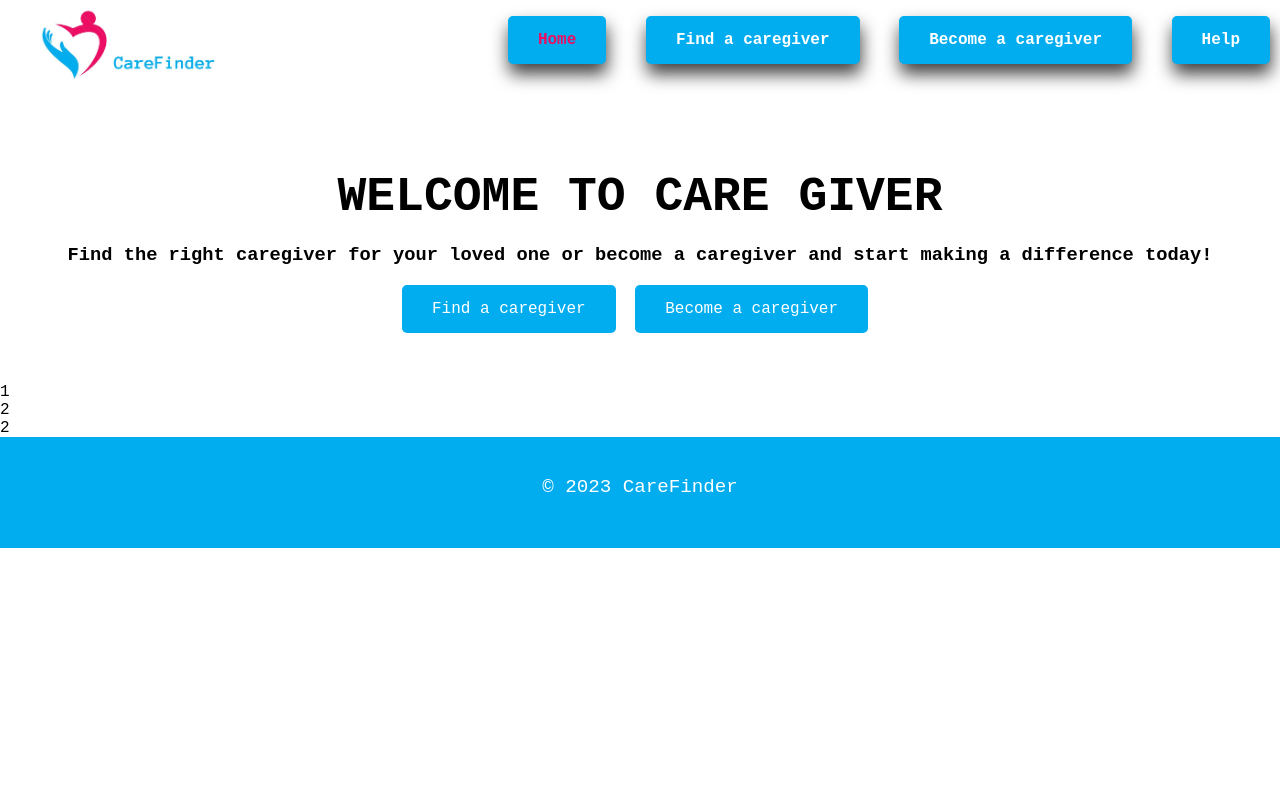
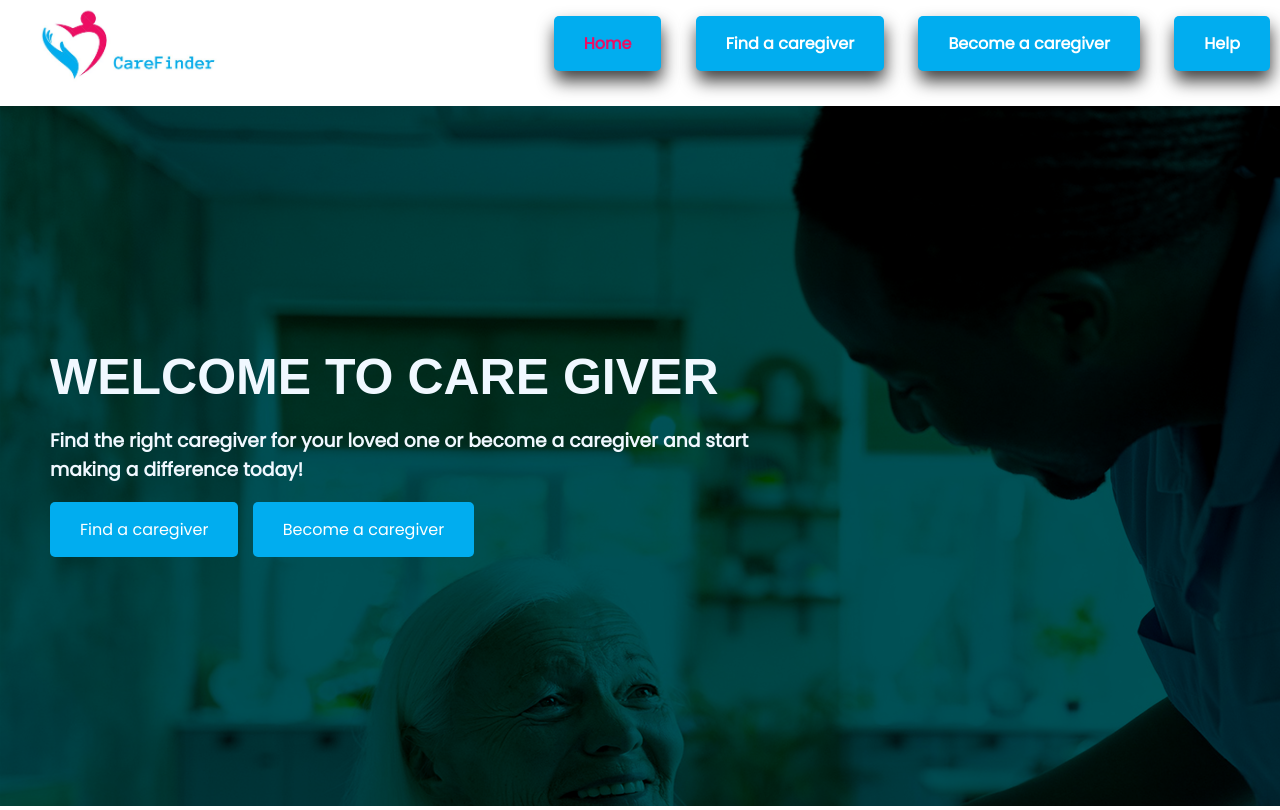
Before and after one commit to tetiana-mi/CareFinder, a plain HTML site: page frontend/index.html in a window 1280 px wide. Shown: the top 810 px of the page. Drawn offline with Linux system fonts and the light colour scheme.

Commit message:
Update homepage.css
Adjustment made on the style for the index page

```diff
--- a/frontend/css/homepage.css
+++ b/frontend/css/homepage.css
@@ -1,15 +1,16 @@
 /* Reset the default styles */
 body {
-    font-family: "Courier New", Courier, monospace;
+    font-family: "Poppins", Courier, monospace;
     margin: 0;
     padding: 0;
 }
 
 /* Style the main content */
-main {
-	padding: 50px;
+/* main {
+	position: relative;
 	text-align: center;
-}
+
+} */
 
 h1 {
 	font-size: 3em;
@@ -42,3 +43,83 @@ footer {
 	color: #fff;
 	text-align: center;
 }
+
+
+/* //////////////////////////////////////////// */
+
+.mysection {
+	width: 100%;
+	height: 600px;
+
+	display: flex;
+	justify-content: space-around;
+  }
+
+  .container{
+	background-color: aliceblue;
+	width: 50%;
+	height: 400px;
+  }
+
+  .fadeIn {
+	-webkit-animation-name: fadeIn;
+	animation-name: fadeIn;
+	-webkit-animation-duration: 1s;
+	animation-duration: 1s;
+	-webkit-animation-fill-mode: both;
+	animation-fill-mode: both;
+	}
+	@-webkit-keyframes fadeIn {
+	0% {opacity: 0;}
+	100% {opacity: 1;}
+	}
+	@keyframes fadeIn {
+	0% {opacity: 0;}
+	100% {opacity: 1;}
+	}
+
+
+	.fadeIn{
+		font-size: 50px;
+		font-weight: 900;
+		color:aliceblue;
+		font-family:popins,sans-serif;
+	}
+
+	.layout {
+		width: 100%;
+		height:700px;
+		background-image:url("/img/background\ ffe.png");
+		display: flex;
+		gap: 16px;
+		flex-wrap: wrap;
+
+		align-items: center;
+	  }
+
+	  .test{
+
+		width: 700px;
+		height: 300px;
+		padding-left: 50px;
+		color:aliceblue;
+	  }
+
+	  .infoBox {
+		width: 100%;
+		height:700px;
+
+
+		display: flex;
+		gap: 6px;
+		flex-wrap: wrap;
+
+		justify-content: space-around;
+		align-items: center;
+	  }
+
+	  .info{
+		width: 350px;
+		height: 350px;
+		background-color:#008ec6;
+	  }
```
